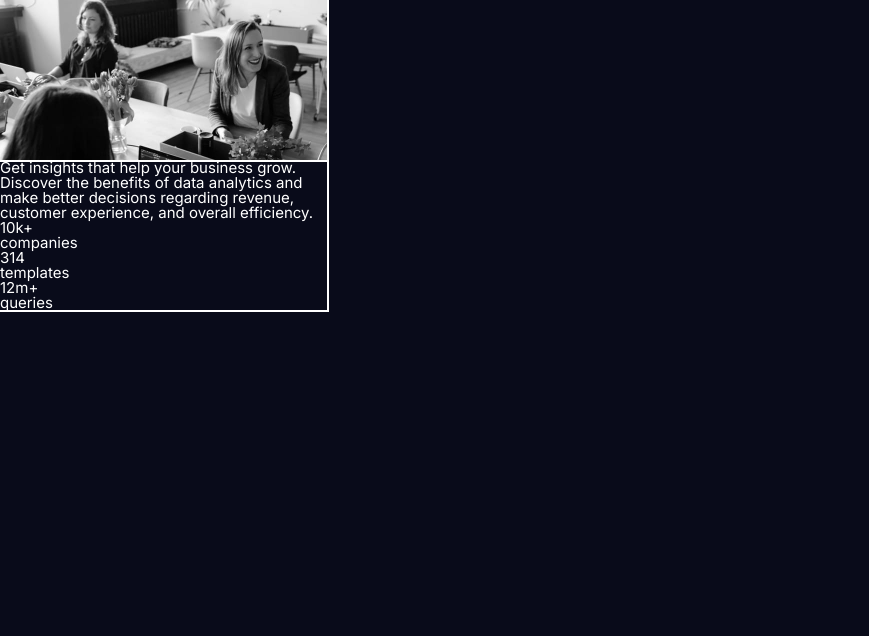
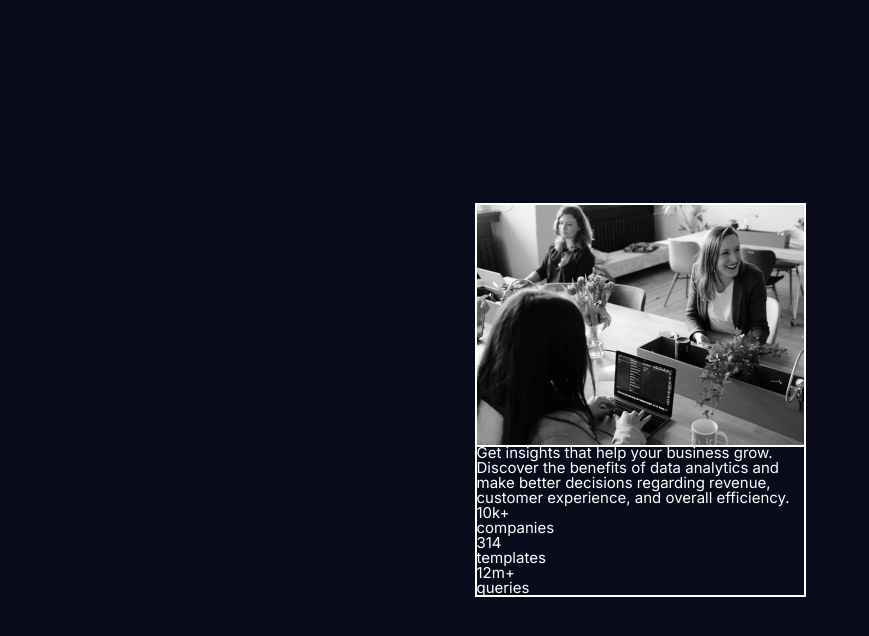
Before and after one commit to maquinde/stats-preview-card-component, a plain HTML site: page index.html in a window 1280 px wide. Shown: the whole page, without its empty margins (0-869 px from the left). Drawn offline with Linux system fonts and the light colour scheme.

Commit message:
Added some height to image div

```diff
--- a/css/main.css
+++ b/css/main.css
@@ -21,25 +21,31 @@
 
 body {
     font-size: 15px;
-    min-height: 100vh;
     font-family: 'Inter', sans-serif;
     color: var(--white);
     background-color: var(--very-dark-blue);
 }
 
+article {
+    display: flex;
+    justify-content: center;
+    align-items: center;
+    min-height: 100vh;
+}
+
 .card {
     width: 327px;
-    display: flex;
-    flex-direction: column;
     outline: 2px solid white;
 }
 
 .card-img {
     outline: 2px solid white;
+    padding: 5rem;
+    height: 240px;
     background-image: url(/images/image-header-mobile.jpg);
     background-repeat: no-repeat;
     background-size: 100%;
-    padding: 5rem;
+
 }
 
 
```
